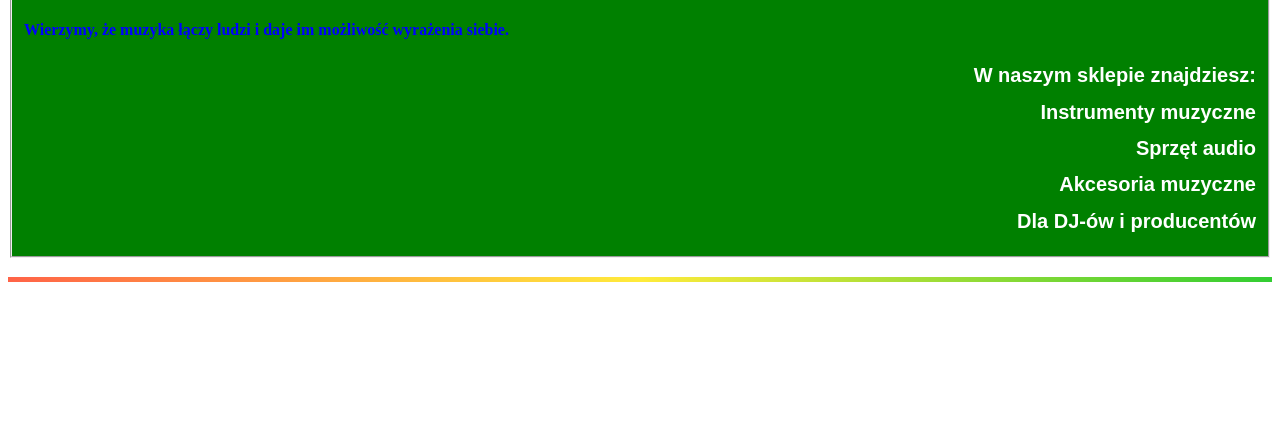
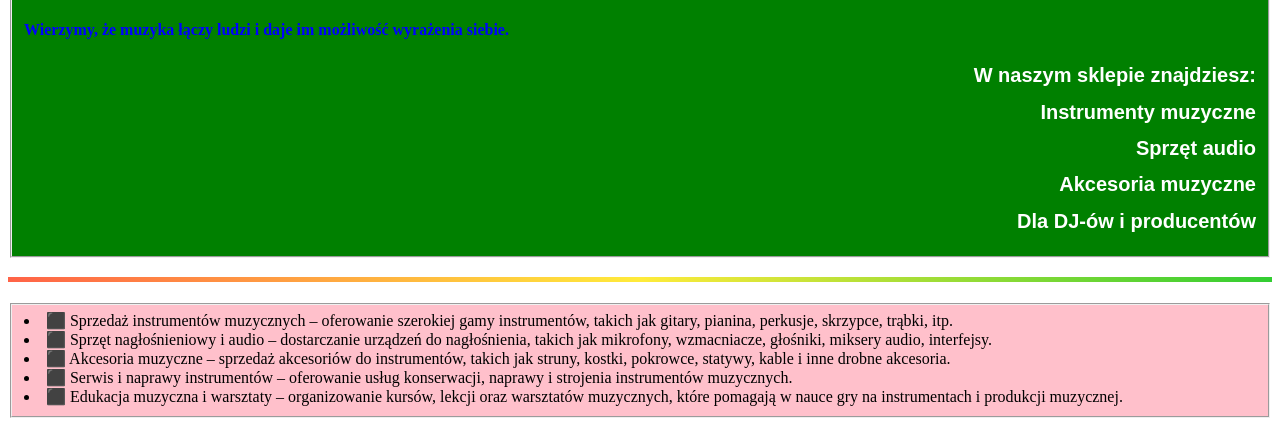
Before and after one commit to nikos41111/sprawdzian, a plain HTML site: page index.html in a window 1280 px wide. Shown: the part 566-992 px from the top of the page. Before the commit the page ends 856 px from the top, so only its background shows below. Drawn offline with Linux system fonts and the light colour scheme.

Commit message:
index.html

```diff
--- a/index.html
+++ b/index.html
@@ -25,7 +25,13 @@
 </Fieldset>
 <h3></h3>
 <div style="width: 100%; height: 5px; background: linear-gradient(to right, #ff6347, #ffeb3b, #32cd32); border: none;"></div>
-
+<h4></h4>
+<FIELDSET style="background-color:pink">
+<li>⬛ Sprzedaż instrumentów muzycznych – oferowanie szerokiej gamy instrumentów, takich jak gitary, pianina, perkusje, skrzypce, trąbki, itp.</li>
+<li>⬛ Sprzęt nagłośnieniowy i audio – dostarczanie urządzeń do nagłośnienia, takich jak mikrofony, wzmacniacze, głośniki, miksery audio, interfejsy.</li>
+<li>⬛ Akcesoria muzyczne – sprzedaż akcesoriów do instrumentów, takich jak struny, kostki, pokrowce, statywy, kable i inne drobne akcesoria.</li>
+<li>⬛ Serwis i naprawy instrumentów – oferowanie usług konserwacji, naprawy i strojenia instrumentów muzycznych.</li>
+<li>⬛ Edukacja muzyczna i warsztaty – organizowanie kursów, lekcji oraz warsztatów muzycznych, które pomagają w nauce gry na instrumentach i produkcji muzycznej.</li>
 
 
 
```
